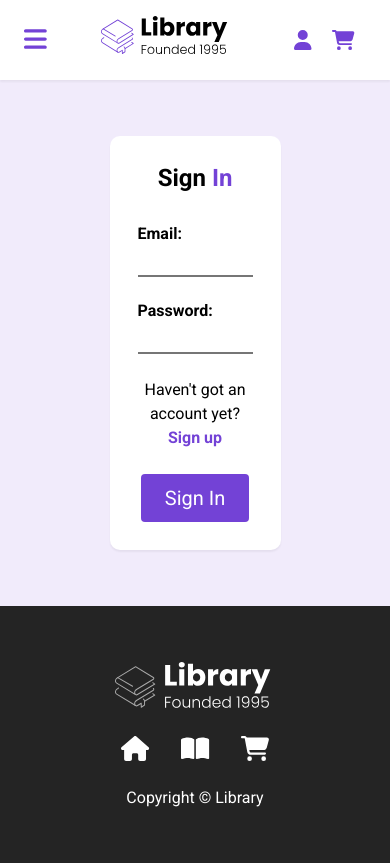
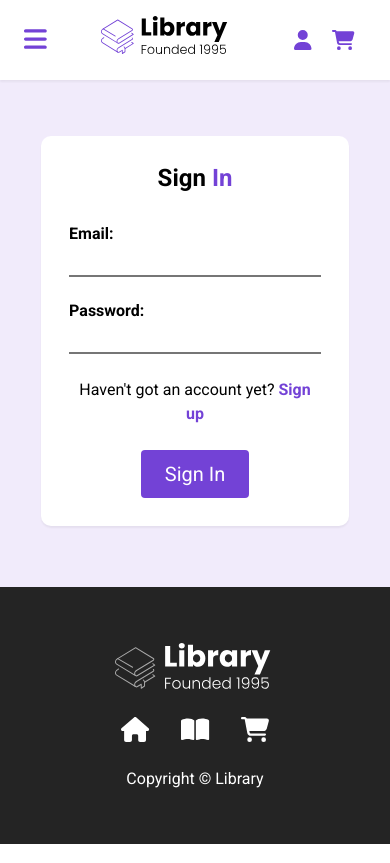
Before and after one commit to Yusuf-Haji-Ali/Library, a React (Create React App) app: page /registration in a window 390 px wide. Built offline with nearby package versions, Linux system fonts and the light colour scheme; no server answers; the database is empty.

Commit message:
book filter bug fix

```diff
--- a/src/components/book/recommended.jsx
+++ b/src/components/book/recommended.jsx
@@ -5,9 +5,9 @@ export const Recommended = ({ books, id }) => {
   return (
     <div className="container-2">
       <div className="row">
-        <div className="book-selected--top">
-          <h2 className="book-selected--title--top">Recommended Books</h2>
-        </div>
+        <h2 className="recommended-title">
+          Recommended <span className="purple">Books</span>
+        </h2>
         <div className="books">
           {books
             .filter((book) => book.rating === 5 && +book.id !== +id)
--- a/src/pages/Books.jsx
+++ b/src/pages/Books.jsx
@@ -15,7 +15,7 @@ const Books = ({ books: initialBooks }) => {
           <Filter books={books} setBooks={setBooks} />
         </div>
         <div className="books">
-          {initialBooks.map((book) => (
+          {books.map((book) => (
             <Book book={book} key={book.id} />
           ))}
         </div>
--- a/src/pages/Registration.jsx
+++ b/src/pages/Registration.jsx
@@ -31,7 +31,7 @@ export const Registration = () => {
                       Sign up
                     </span>
                   </p>
-                  <button className="btn">Sign In</button>
+                  <button className="btn click">Sign In</button>
                 </div>
               </div>
             ) : (
--- a/src/style.css
+++ b/src/style.css
@@ -644,6 +644,10 @@ select {
   margin: 8px 0 24px 0;
 }
 
+.recommended-title {
+  margin-top: 12px;
+}
+
 /*
 
   REGISTRATION PAGE
@@ -869,6 +873,9 @@ MEDIA QUERIES
   .book-info--description {
     width: 100%;
   }
+  .registration-form {
+    width: 80%;
+  }
 }
 
 /* SMALL PHONES, LARGE SMARTPHONES */
@@ -905,6 +912,10 @@ MEDIA QUERIES
     margin-bottom: 24px;
   }
 
+  .registration-form {
+    width: 90%;
+  }
+
   .cart-book {
     flex-direction: column;
   }
```
